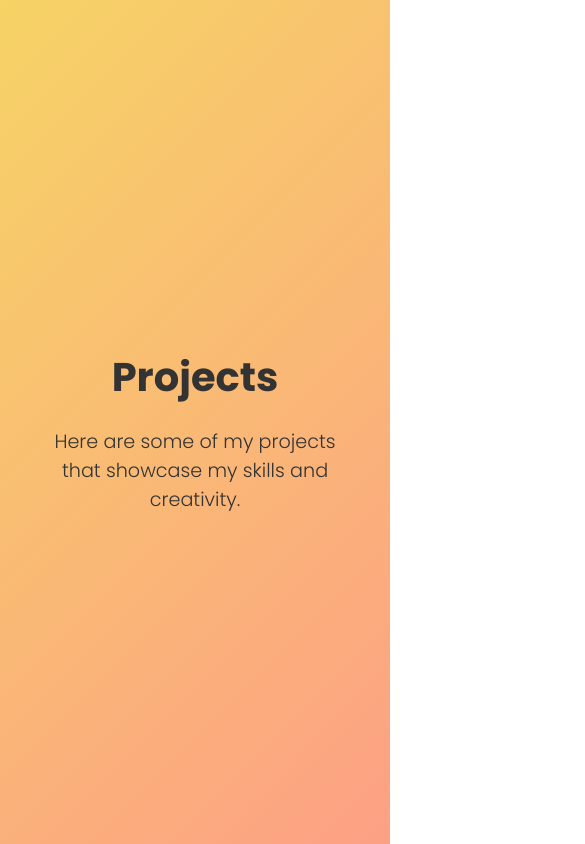
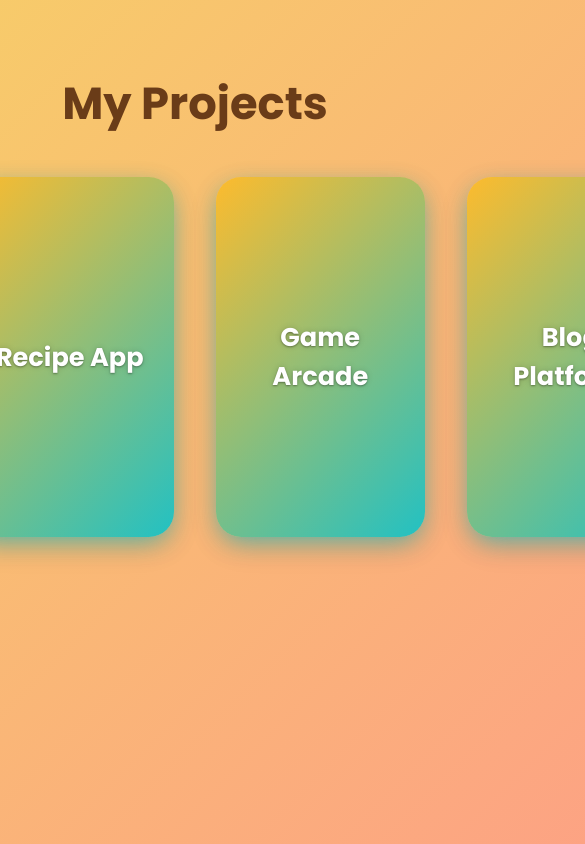
Before and after one commit to Rajendra9692385543/My-Portfolio, a plain HTML site: page projects.html in a window 390 px wide. Shown: the top 844 px of the page, 585 px wide, since content can reach past the window. Drawn offline with Linux system fonts and the light colour scheme.

Commit message:
Making Changes for Mobile View

```diff
--- a/projects.html
+++ b/projects.html
@@ -11,30 +11,161 @@
     height: 100%;
     background: linear-gradient(135deg, #f6d365 0%, #fda085 100%);
     font-family: 'Poppins', sans-serif;
+    color: #333;
+    display: flex;
+    flex-direction: column;
+    align-items: center;
+  }
+  .container {
+    width: 960px;
+    padding: 40px 20px 80px;
+    text-align: center;
+    flex-grow: 1;
+  }
+  h1 {
+    font-size: 2.8rem;
+    margin-bottom: 40px;
+    color: #6a3c18;
+  }
+  .cards {
     display: flex;
     justify-content: center;
+    gap: 42px;
+  }
+  .card {
+    width: 260px;
+    height: 360px;
+    perspective: 1200px;
+    cursor: pointer;
+  }
+  .card-inner {
+    position: relative;
+    width: 100%;
+    height: 100%;
+    transition: transform 0.8s cubic-bezier(0.4, 0.2, 0.2, 1);
+    transform-style: preserve-3d;
+    box-shadow: 0 10px 30px rgba(0,0,0,0.12);
+    border-radius: 25px;
+  }
+  .card:hover .card-inner {
+    transform: rotateY(180deg);
+  }
+  .card-front, .card-back {
+    position: absolute;
+    width: 100%;
+    height: 100%;
+    border-radius: 25px;
+    backface-visibility: hidden;
+    display: flex;
+    flex-direction: column;
+    justify-content: center;
     align-items: center;
-    color: #333;
+    color: #fff;
+    font-weight: 700;
+    font-size: 1.6rem;
+    padding: 20px;
+    box-sizing: border-box;
     text-align: center;
   }
-  .content {
-    padding: 40px;
-    max-width: 800px;
+  .card-front {
+    background: linear-gradient(135deg, #fdbb2d 0%, #22c1c3 100%);
+    box-shadow: 0 8px 26px -6px #22c1c3cc;
+
+    text-shadow: 0 0 6px rgba(0,0,0,0.15), 0 1px 2px rgba(0,0,0,0.35);
   }
-  h1 {
-    font-size: 2.5rem;
-    margin-bottom: 20px;
+  .card-back {
+    background: linear-gradient(135deg, #4facfe 0%, #00f2fe 100%);
+    box-shadow: 0 8px 26px -6px #00f2fecc;
+    font-size: 1rem;
+    font-weight: 500;
+    transform: rotateY(180deg);
+    color: #fafafa;
+    overflow-y: auto;
+    text-align: center;
+    padding-bottom: 40px;
   }
-  p {
+  .card-back h3 {
+    margin-top: 0;
+    margin-bottom: 10px;
+    font-weight: 700;
     font-size: 1.2rem;
-    margin: 10px 0;
+  }
+  .card-back p {
+    margin: 0 0 18px;
+    line-height: 1.4;
+  }
+  .btn-link {
+    display: inline-block;
+    padding: 10px 30px;
+    background: rgba(255, 255, 255, 0.3);
+    color: #fff;
+    font-weight: 700;
+    border-radius: 30px;
+    box-shadow: 0 0 12px rgba(255, 255, 255, 0.5);
+    text-decoration: none;
+    transition: background 0.3s ease, box-shadow 0.3s ease;
+
+  }
+  .btn-link:hover,
+  .btn-link:focus {
+    background: rgba(255, 255, 255, 0.6);
+    box-shadow: 0 0 18px rgba(255, 255, 255, 0.8);
+    outline: none;
+  }
+  .card-back::-webkit-scrollbar {
+    width: 6px;
+  }
+  .card-back::-webkit-scrollbar-thumb {
+    background-color: rgba(255, 255, 255, 0.3);
+    border-radius: 3px;
   }
 </style>
 </head>
 <body>
-  <div class="content" role="main">
-    <h1>Projects</h1>
-    <p>Here are some of my projects that showcase my skills and creativity.</p>
+  <div class="container" role="main" aria-label="Projects section">
+    <h1>My Projects</h1>
+    <div class="cards" role="list" aria-label="List of project cards">
+      <div class="card" role="listitem" tabindex="0" aria-label="Playful Portfolio project">
+        <div class="card-inner">
+          <div class="card-front" aria-hidden="false">Playful Portfolio</div>
+          <div class="card-back" aria-hidden="true">
+            <h3>Playful Portfolio</h3>
+            <p>A vibrant portfolio with creative CSS and JS animations.</p>
+            <a href="https://example.com/playful-portfolio" target="_blank" rel="noopener noreferrer" class="btn-link" aria-label="Visit Playful Portfolio project website">View Project</a>
+          </div>
+        </div>
+      </div>
+      <div class="card" role="listitem" tabindex="0" aria-label="Recipe App project">
+        <div class="card-inner">
+          <div class="card-front" aria-hidden="false">Recipe App</div>
+          <div class="card-back" aria-hidden="true">
+            <h3>Recipe App</h3>
+            <p>Colorful app to discover and share delightful recipes.</p>
+            <a href="https://example.com/recipe-app" target="_blank" rel="noopener noreferrer" class="btn-link" aria-label="Visit Recipe App project website">View Project</a>
+          </div>
+        </div>
+      </div>
+      <div class="card" role="listitem" tabindex="0" aria-label="Game Arcade project">
+        <div class="card-inner">
+          <div class="card-front" aria-hidden="false">Game Arcade</div>
+          <div class="card-back" aria-hidden="true">
+            <h3>Game Arcade Site</h3>
+            <p>Retro-style arcade with classic games and animations.</p>
+            <a href="https://example.com/game-arcade" target="_blank" rel="noopener noreferrer" class="btn-link" aria-label="Visit Game Arcade project website">View Project</a>
+          </div>
+        </div>
+      </div>
+      <div class="card" role="listitem" tabindex="0" aria-label="Blog Platform project">
+        <div class="card-inner">
+          <div class="card-front" aria-hidden="false">Blog Platform</div>
+          <div class="card-back" aria-hidden="true">
+            <h3>Blog Platform</h3>
+            <p>Modern blogging platform with rich editor and responsive design.</p>
+            <a href="https://example.com/blog-platform" target="_blank" rel="noopener noreferrer" class="btn-link" aria-label="Visit Blog Platform project website">View Project</a>
+          </div>
+        </div>
+      </div>
+    </div>
   </div>
 </body>
 </html>
```
